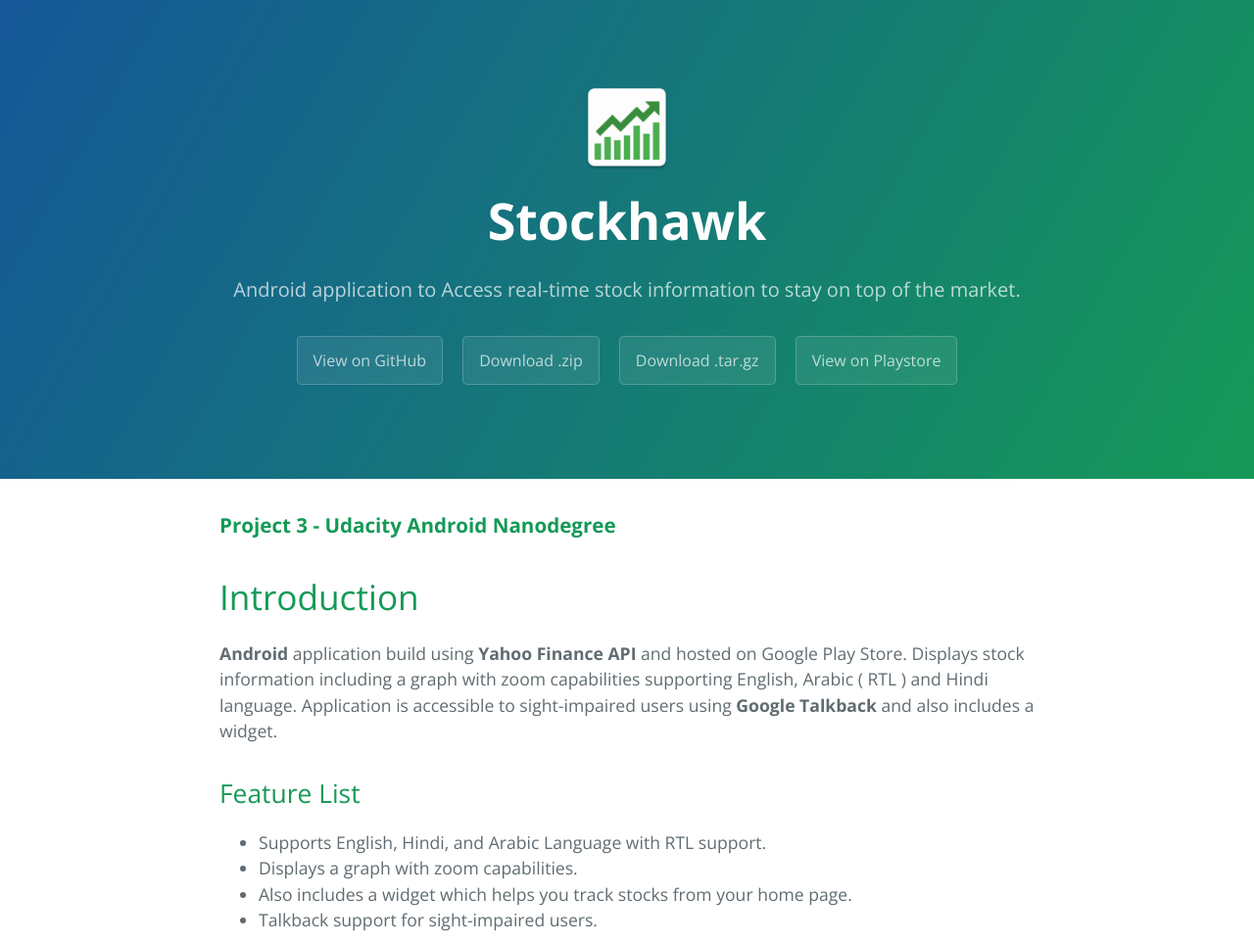
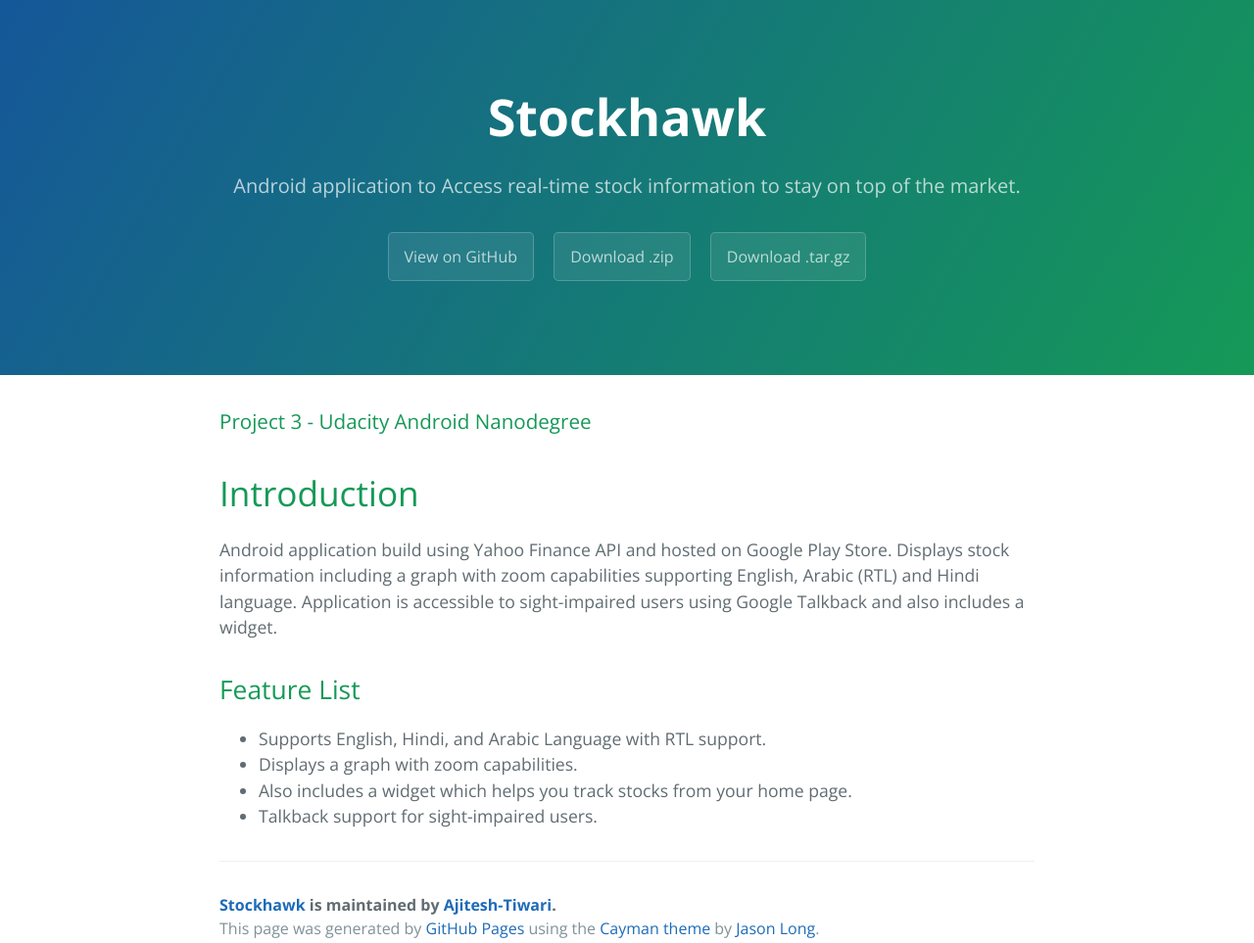
Before and after one commit to Ajitesh-Tiwari/StockHawk, a plain HTML site: page index.html in a window 1280 px wide. Shown: the top 963 px of the page at 98% size. Drawn offline with nearby package versions, Linux system fonts and the light colour scheme.

Commit message:
Create gh-pages branch via GitHub

```diff
--- a/index.html
+++ b/index.html
@@ -8,27 +8,24 @@
     <link href='https://fonts.googleapis.com/css?family=Open+Sans:400,700' rel='stylesheet' type='text/css'>
     <link rel="stylesheet" type="text/css" href="stylesheets/stylesheet.css" media="screen">
     <link rel="stylesheet" type="text/css" href="stylesheets/github-light.css" media="screen">
-    <link rel="icon" type="image/png" href="images/icon.png" sizes="32x32">
   </head>
   <body>
     <section class="page-header">
-      <img src="images/icon.png" height="100" width="100">
       <h1 class="project-name">Stockhawk</h1>
       <h2 class="project-tagline">Android application to Access real-time stock information to stay on top of the market.</h2>
       <a href="https://github.com/Ajitesh-Tiwari/StockHawk" class="btn">View on GitHub</a>
       <a href="https://github.com/Ajitesh-Tiwari/StockHawk/zipball/master" class="btn">Download .zip</a>
       <a href="https://github.com/Ajitesh-Tiwari/StockHawk/tarball/master" class="btn">Download .tar.gz</a>
-      <a href="https://play.google.com/store/apps/details?id=com.ajitesh.android.stockhawk" class="btn">View on Playstore</a>
     </section>
 
     <section class="main-content">
-      <h3><b>Project 3 - Udacity Android Nanodegree</b></h3>
-      <h1>
+      <h3>
+<a id="project-3---udacity-android-nanodegree" class="anchor" href="#project-3---udacity-android-nanodegree" aria-hidden="true"><span aria-hidden="true" class="octicon octicon-link"></span></a>Project 3 - Udacity Android Nanodegree</h3>
+
+<h1>
 <a id="introduction" class="anchor" href="#introduction" aria-hidden="true"><span aria-hidden="true" class="octicon octicon-link"></span></a>Introduction</h1>
 
-<p><b>Android</b> application build using <b>Yahoo Finance API</b> and hosted on Google Play Store.
-Displays stock information including a graph with zoom capabilities supporting English, Arabic ( RTL ) and Hindi language.
-Application is accessible to sight-impaired users using <b>Google Talkback</b> and also includes a widget.</p>
+<p>Android application build using Yahoo Finance API and hosted on Google Play Store. Displays stock information including a graph with zoom capabilities supporting English, Arabic (RTL) and Hindi language. Application is accessible to sight-impaired users using Google Talkback and also includes a widget.</p>
 
 <h2>
 <a id="feature-list" class="anchor" href="#feature-list" aria-hidden="true"><span aria-hidden="true" class="octicon octicon-link"></span></a>Feature List</h2>
@@ -39,6 +36,7 @@ Application is accessible to sight-impaired users using <b>Google Talkback</b> a
 <li>Also includes a widget which helps you track stocks from your home page.</li>
 <li>Talkback support for sight-impaired users.</li>
 </ul>
+
       <footer class="site-footer">
         <span class="site-footer-owner"><a href="https://github.com/Ajitesh-Tiwari/StockHawk">Stockhawk</a> is maintained by <a href="https://github.com/Ajitesh-Tiwari">Ajitesh-Tiwari</a>.</span>
 
--- /dev/null
+++ b/params.json
@@ -0,0 +1,6 @@
+{
+  "name": "Stockhawk",
+  "tagline": "Android application to Access real-time stock information to stay on top of the market.",
+  "body": "### Project 3 - Udacity Android Nanodegree\r\n\r\n# Introduction\r\nAndroid application build using Yahoo Finance API and hosted on Google Play Store. Displays stock information including a graph with zoom capabilities supporting English, Arabic (RTL) and Hindi language. Application is accessible to sight-impaired users using Google Talkback and also includes a widget.\r\n\r\n## Feature List\r\n\r\n* Supports English, Hindi, and Arabic Language with RTL support.\r\n* Displays a graph with zoom capabilities.\r\n* Also includes a widget which helps you track stocks from your home page.\r\n* Talkback support for sight-impaired users.\r\n",
+  "note": "Don't delete this file! It's used internally to help with page regeneration."
+}
```
